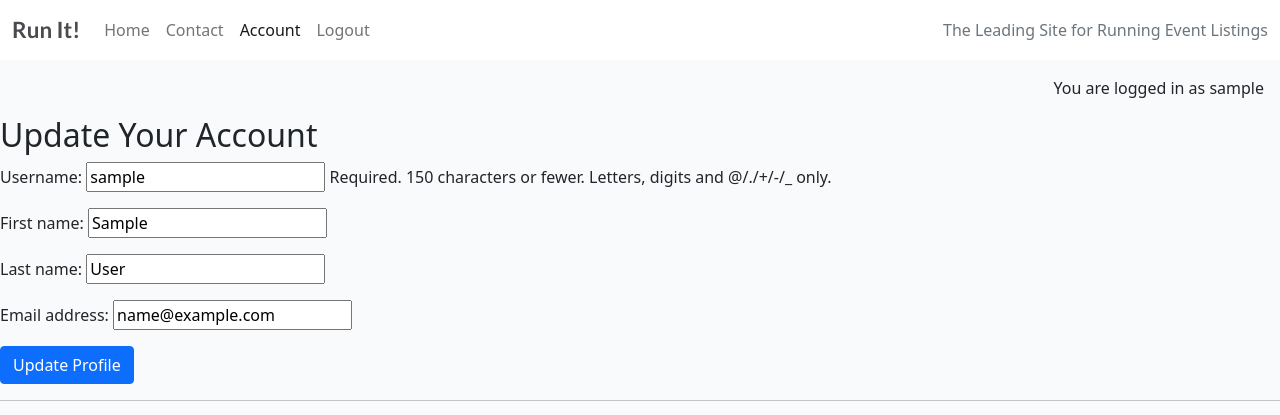
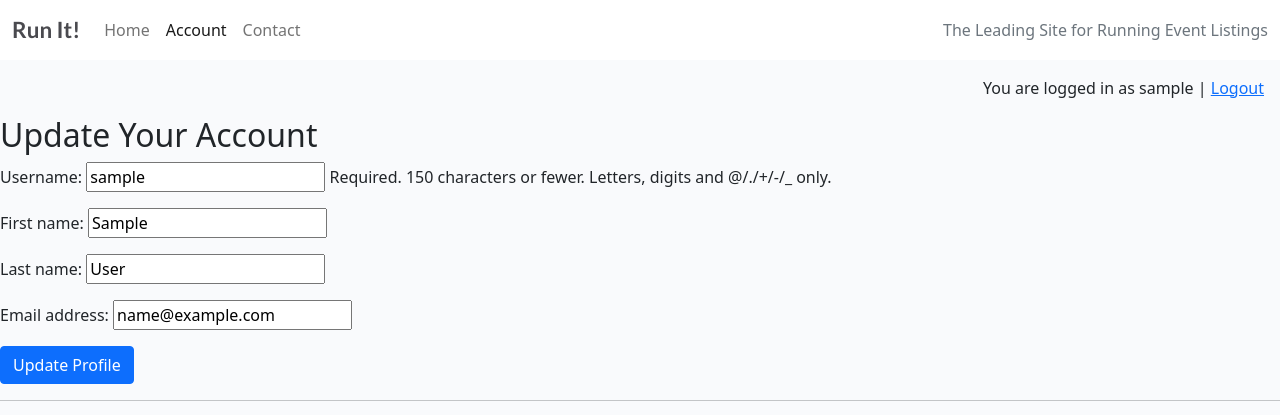
Before and after one commit to jdohertydev/runit, a Django app: page /accounts/account/update/ in a window 1280 px wide. Shown: the top 415 px of the page. Run offline with Django 4.2, Linux system fonts and the light colour scheme; the visitor is signed in with stand-in values (Sample User, id 1).

Commit message:
Update base.html nav

```diff
--- a/myproject/settings.py
+++ b/myproject/settings.py
@@ -29,7 +29,7 @@ TEMPLATES_DIR = os.path.join(BASE_DIR, 'templates')
 SECRET_KEY = 'django-insecure-rbhhk88+3l+w%2q0+uxe62zyq_-67w=bmmn-xb*yn)!o_7%6m4'
 
 # SECURITY WARNING: don't run with debug turned on in production!
-DEBUG = False
+DEBUG = True
 
 ALLOWED_HOSTS = ['8000-jdohertydev-runit-sm147r7wmj2.ws.codeinstitute-ide.net','.herokuapp.com']
 
--- a/templates/base.html
+++ b/templates/base.html
@@ -35,15 +35,9 @@
                     <li class="nav-item">
                         <a class="nav-link {% if request.path == home_url %}active{% endif %}" aria-current="page" href="{% url 'home' %}">Home</a>
                     </li>
-                    <li class="nav-item">
-                        <a class="nav-link {% if request.path == contact_url %}active{% endif %}" aria-current="page" href="{% url 'contact' %}">Contact</a>
-                    </li>
                     {% if user.is_authenticated %}
                     <li class="nav-item">
                         <a class="nav-link {% if request.path == account_update_url %}active{% endif %}" aria-current="page" href="{% url 'account_update' %}">Account</a>
-                    </li>
-                    <li class="nav-item">
-                        <a class="nav-link {% if request.path == logout_url %}active{% endif %}" aria-current="page" href="{% url 'account_logout' %}">Logout</a>
                     </li>
                     {% else %}
                     <li class="nav-item">
@@ -53,6 +47,9 @@
                         <a class="nav-link {% if request.path == login_url %}active{% endif %}" aria-current="page" href="{% url 'account_login' %}">Login</a>
                     </li>
                     {% endif %}
+                    <li class="nav-item">
+                        <a class="nav-link {% if request.path == contact_url %}active{% endif %}" aria-current="page" href="{% url 'contact' %}">Contact</a>
+                    </li>
                 </ul>
                 <span class="navbar-text text-muted">
                     The Leading Site for Running Event Listings
@@ -76,7 +73,7 @@
 
     <main class="flex-shrink-0 main-bg">
         {% if user.is_authenticated %}
-        <p class="text-end m-3">You are logged in as {{ user }}</p>
+        <p class="text-end m-3">You are logged in as {{ user }} | <a href="{% url 'account_logout' %}">Logout</a></p>
         {% else %}
         <p class="text-end m-3">You are not logged in</p>
         {% endif %}
```
